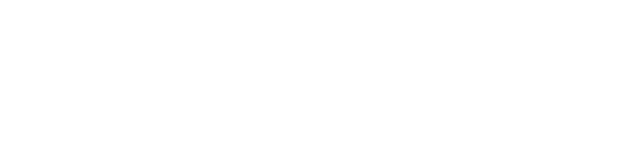
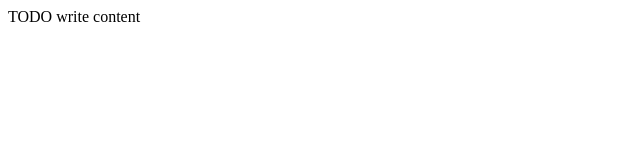
Before and after one commit to viniciusjns/xy-inc, a plain HTML site: page ZupWebService/web/index.html in a window 1280 px wide. Shown: the whole page, without its empty margins (0-640 px from the left). Drawn offline with Linux system fonts and the light colour scheme.

Commit message:
primeiro commit

```diff
--- a/ZupWebService/web/teste.html
+++ b/ZupWebService/web/index.html
@@ -11,6 +11,6 @@ and open the template in the editor.
         <meta name="viewport" content="width=device-width, initial-scale=1.0">
     </head>
     <body>
-        <div></div>
+        <div>TODO write content</div>
     </body>
 </html>
```
